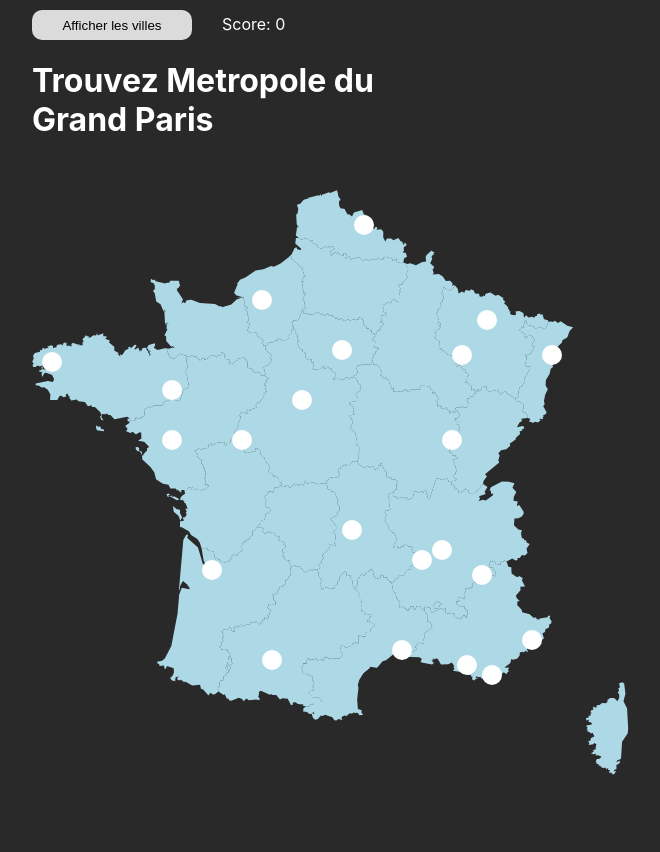
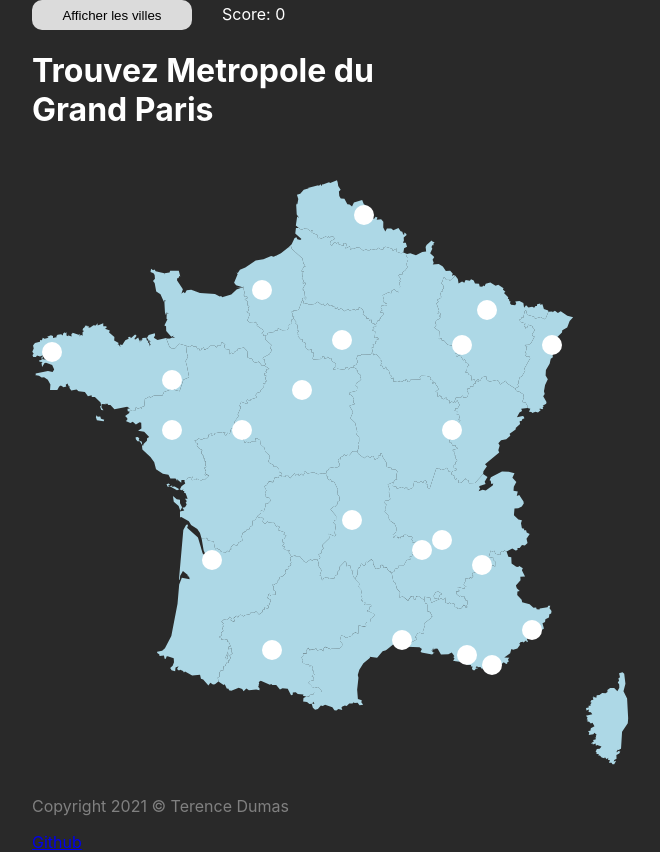
Before and after one commit to dumast/Carte-Metropoles-France, a React (Create React App) app: page / in a window 1280 px wide. Shown: the whole page, without its empty margins (308-968 px from the left). Before the commit the page ends 800 px from the top, so only its background shows below. Built offline with nearby package versions, Linux system fonts and the light colour scheme.

Commit message:
copyright

```diff
--- a/src/App.js
+++ b/src/App.js
@@ -71,7 +71,7 @@ function App() {
     if (metropole === searchingFor) {
       setMessage("Correct !");
       div.style = "background-color: green;";
-      setScore(score+1)
+      setScore(score + 1);
       setTimeout(() => {
         setMessage();
         div.style = "background-color: white;";
@@ -80,7 +80,7 @@ function App() {
     } else {
       setMessage("Faux !");
       div.style = "background-color: red;";
-      setScore(score-1)
+      setScore(score - 1);
       setTimeout(() => {
         setMessage();
         div.style = "background-color: white;";
@@ -127,6 +127,10 @@ function App() {
             );
           })}
         </div>
+        <div style={{ color: "gray" }}>
+          <p>Copyright 2021 &#169; Terence Dumas</p>
+          <a href="https://github.com/dumast">Github</a>
+        </div>
       </>
     )
   );
```
